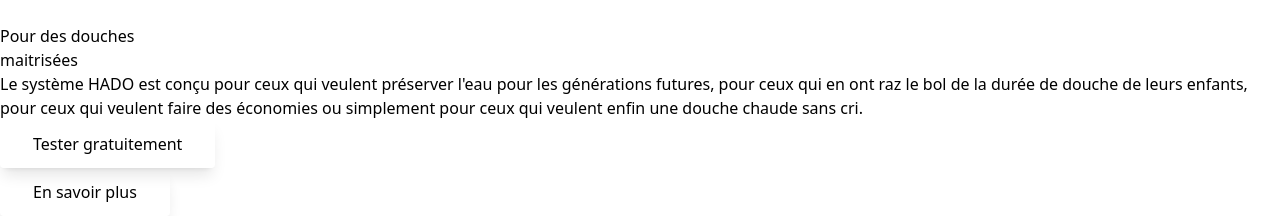
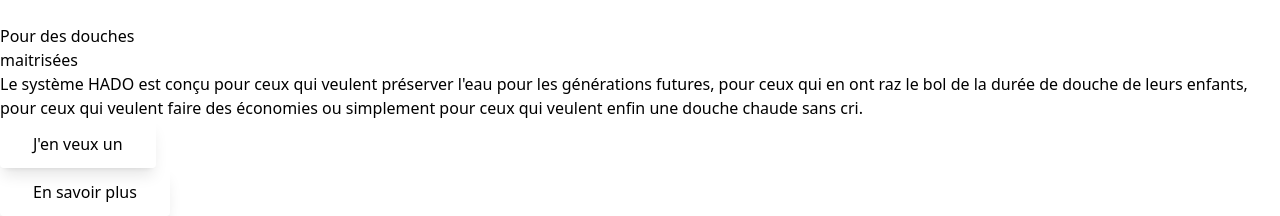
Before and after one commit to kevin-btc/HADO, a React (Vite) app: page / in a window 1280 px wide. Shown: the part 840-1056 px from the top of the page. Built offline with nearby package versions, Linux system fonts and the light colour scheme.

Commit message:
change button label in header

```diff
--- a/src/partials/HeroHome.jsx
+++ b/src/partials/HeroHome.jsx
@@ -85,7 +85,7 @@
                     className="btn text-white bg-blue-600 hover:bg-blue-700 w-full mb-4 sm:w-auto sm:mb-0"
                     onClick={() => scrollToSection("beta-test")}
                   >
-                    Tester gratuitement
+                    J'en veux un
                   </button>
                 </div>
                 <div>
```
